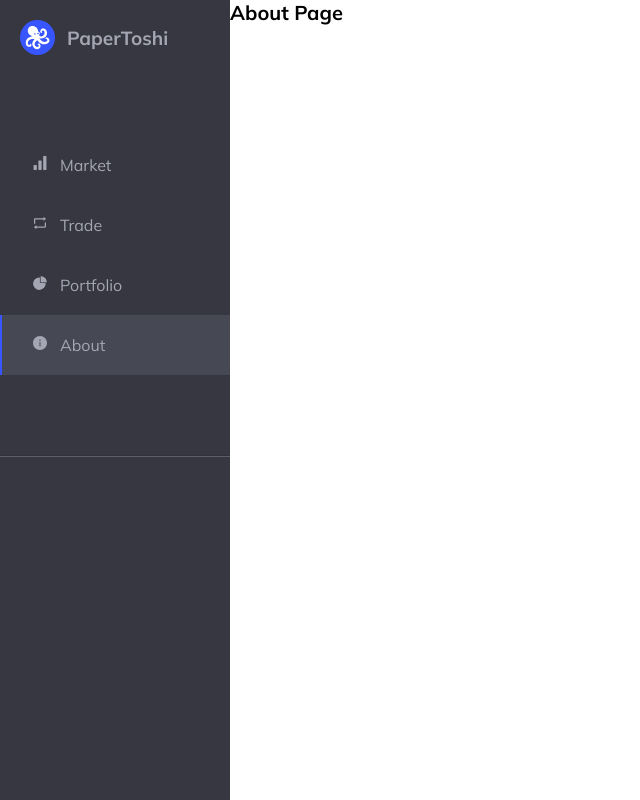
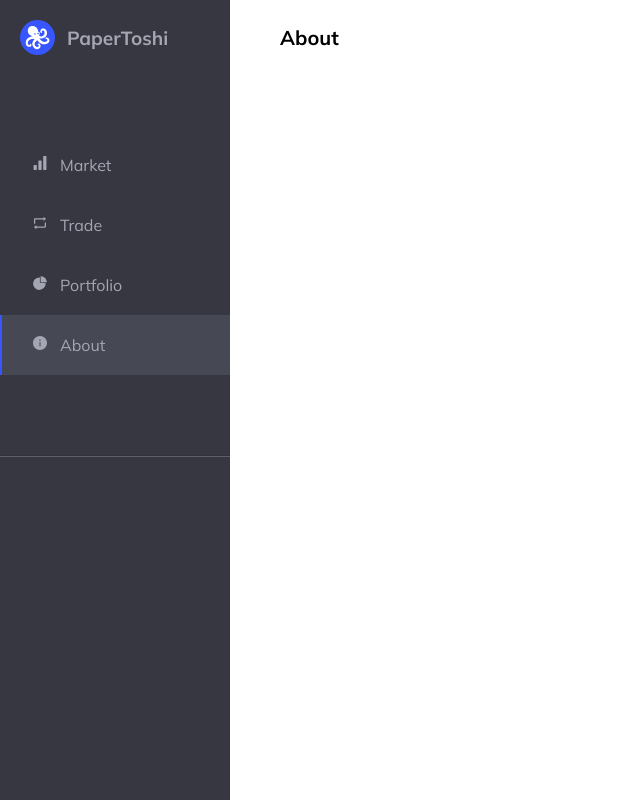
Before and after one commit to Abel-Zambrano/papertoshi, a Next.js app: page /about in a window 1280 px wide. Shown: the whole page, without its empty margins (0-640 px from the left). Built offline with nearby package versions, Linux system fonts and the light colour scheme.

Commit message:
rearrange content and added page titles

```diff
--- /dev/null
+++ b/components/Heading.tsx
@@ -0,0 +1,23 @@
+import styled from "styled-components";
+import PageTitle from "./PageTitle";
+import { useRouter } from "next/router";
+
+const MyHeading = styled.div`
+  display: flex;
+  align-items: center;
+  width: 100%;
+  height: 35px;
+  margin-top: 20px;
+  margin-left: 50px;
+`;
+
+export default function Heading() {
+  const router = useRouter();
+  const pathName = router.pathname.substr(1);
+
+  return (
+    <MyHeading>
+      <PageTitle title={pathName} />
+    </MyHeading>
+  );
+}
--- a/components/Page.tsx
+++ b/components/Page.tsx
@@ -1,6 +1,5 @@
 import styled, { createGlobalStyle } from "styled-components";
-// import Header from "./header/Header";
-// import Footer from "./footer/Footer";
+import Heading from "./Heading";
 import SideBar from "./SideBar";
 
 const GlobalStyles = createGlobalStyle`
@@ -62,6 +61,7 @@ export default function Page({ children }: Props) {
     <Container>
       <GlobalStyles />
       <SideBar />
+      <Heading />
       <Content>{children}</Content>
     </Container>
   );
--- /dev/null
+++ b/components/PageTitle.tsx
@@ -0,0 +1,17 @@
+import styled from "styled-components";
+
+const MyHeadingTitle = styled.h1`
+  text-transform: capitalize;
+`;
+
+type HeadingTitleProps = {
+  title: string;
+};
+
+export default function PageTitle({ title }: HeadingTitleProps) {
+  return (
+    <>
+      <MyHeadingTitle>{title}</MyHeadingTitle>
+    </>
+  );
+}
--- a/data/links.tsx
+++ b/data/links.tsx
@@ -9,7 +9,7 @@ const links: any[] = [
   {
     id: 1,
     name: "market",
-    url: "/",
+    url: "/market",
     logo: <AiFillSignal />,
   },
   {
--- a/pages/about.tsx
+++ b/pages/about.tsx
@@ -1,9 +1,5 @@
 import Page from "../components/Page";
 
 export default function About() {
-  return (
-    <Page>
-      <h1>About Page</h1>
-    </Page>
-  );
+  return <Page></Page>;
 }
--- a/pages/index.tsx
+++ b/pages/index.tsx
@@ -1,5 +1,4 @@
 import styled from "styled-components";
-import Cryptos from "../components/Cryptos";
 import Page from "../components/Page";
 
 const MyPage = styled.div`
@@ -13,9 +12,7 @@ export default function Home() {
   return (
     <>
       <Page>
-        <MyPage>
-          <Cryptos />
-        </MyPage>
+        <MyPage></MyPage>
       </Page>
     </>
   );
--- a/pages/portfolio.tsx
+++ b/pages/portfolio.tsx
@@ -1,9 +1,5 @@
 import Page from "../components/Page";
 
 export default function Portfolio() {
-  return (
-    <Page>
-      <h1>Portfolio Page</h1>
-    </Page>
-  );
+  return <Page></Page>;
 }
```
Also changed, not shown: pages/trade.tsx (+12 -1 lines).
